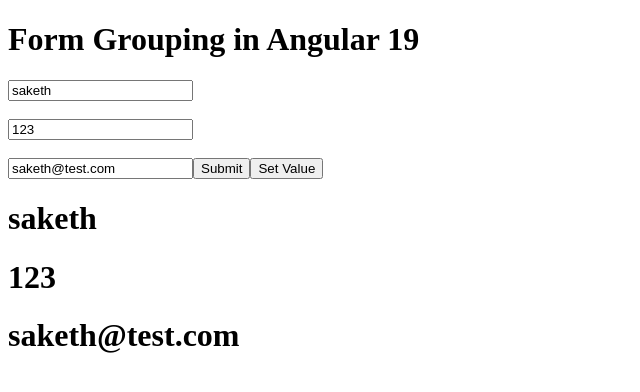
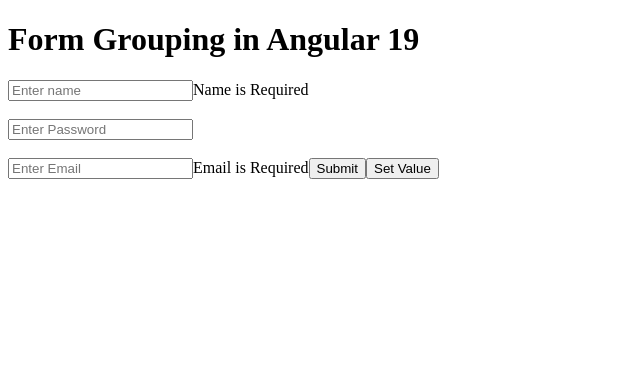
Before and after one commit to SakethSampathVinay/learn-angular, an Angular app: page / in a window 1280 px wide. Shown: the top 392 px of the page, without its empty margins (0-640 px from the left). Built offline with nearby package versions, Linux system fonts and the light colour scheme.

Commit message:
learned form validation

```diff
--- a/src/app/form-grouping/form-grouping.component.css
+++ b/src/app/form-grouping/form-grouping.component.css
@@ -0,0 +1,3 @@
+.error {
+    color: red;
+}
--- a/src/app/form-grouping/form-grouping.component.html
+++ b/src/app/form-grouping/form-grouping.component.html
@@ -2,9 +2,19 @@
 
 <form [formGroup]="profileForm" (ngSubmit)="onSubmit()" method="get">
   <input type="text" placeholder="Enter name" formControlName="name" />
+  <span *ngIf="name?.hasError('required')">Name is Required</span>
+  <span class="error" *ngIf="name?.invalid && (name?.dirty || name?.touched)"
+    >Provide enter user name</span
+  >
   <br />
   <br />
   <input type="text" placeholder="Enter Password" formControlName="password" />
+  <span *ngIf="password?.hasError('required')">Password is Required</span>
+  <span
+    class="error"
+    *ngIf="password?.invalid && (password?.dirty || password?.touched)"
+    >Provide enter Password</span
+  >
   <br /><br />
   <input
     type="text"
@@ -12,11 +22,14 @@
     placeholder="Enter Email"
     formControlName="email"
   />
+  <span *ngIf="email?.hasError('required')">Email is Required</span>
+  <span class="error" *ngIf="email?.invalid && (email?.dirty || email?.touched)"
+    >Please Provide valid email</span
+  >
   <button class="">Submit</button>
   <button type="button" (click)="setValue()">Set Value</button>
 </form>
 
-
-<h1>{{this.profileForm.value.name}}</h1>
-<h1>{{this.profileForm.value.password}}</h1>
-<h1>{{this.profileForm.value.email}}</h1>
+<h1>{{ this.profileForm.value.name }}</h1>
+<h1>{{ this.profileForm.value.password }}</h1>
+<h1>{{ this.profileForm.value.email }}</h1>
--- a/src/app/form-grouping/form-grouping.component.ts
+++ b/src/app/form-grouping/form-grouping.component.ts
@@ -1,17 +1,18 @@
+import { NgIf } from '@angular/common';
 import { Component } from '@angular/core';
-import { FormControl, FormGroup, ReactiveFormsModule } from '@angular/forms';
+import { FormControl, FormGroup, ReactiveFormsModule, Validators } from '@angular/forms';
 
 @Component({
   selector: 'app-form-grouping',
-  imports: [ReactiveFormsModule],
+  imports: [ReactiveFormsModule, NgIf],
   templateUrl: './form-grouping.component.html',
   styleUrl: './form-grouping.component.css',
 })
 export class FormGroupingComponent {
   profileForm = new FormGroup({
-    name: new FormControl('saketh'),
-    password: new FormControl('123'),
-    email: new FormControl('saketh@test.com'),
+    name: new FormControl('', [Validators.required]),
+    password: new FormControl('', [Validators.minLength(8)]),
+    email: new FormControl('', [Validators.required, Validators.email, Validators.maxLength(50), Validators.pattern('^[a-zA-Z0-9._%+-]+@[a-zA-Z0-9.-]+\\.[a-zA-Z]{2,}$')]),
   });
 
   onSubmit() {
@@ -25,4 +26,16 @@ export class FormGroupingComponent {
       email: 'sakethsampath2006@gmail.com',
     });
   }
+
+  get name() {
+    return this.profileForm.get('name');
+  }
+
+  get email() {
+    return this.profileForm.get('email');
+  }
+
+  get password() {
+    return this.profileForm.get('password');
+  }
 }
```
